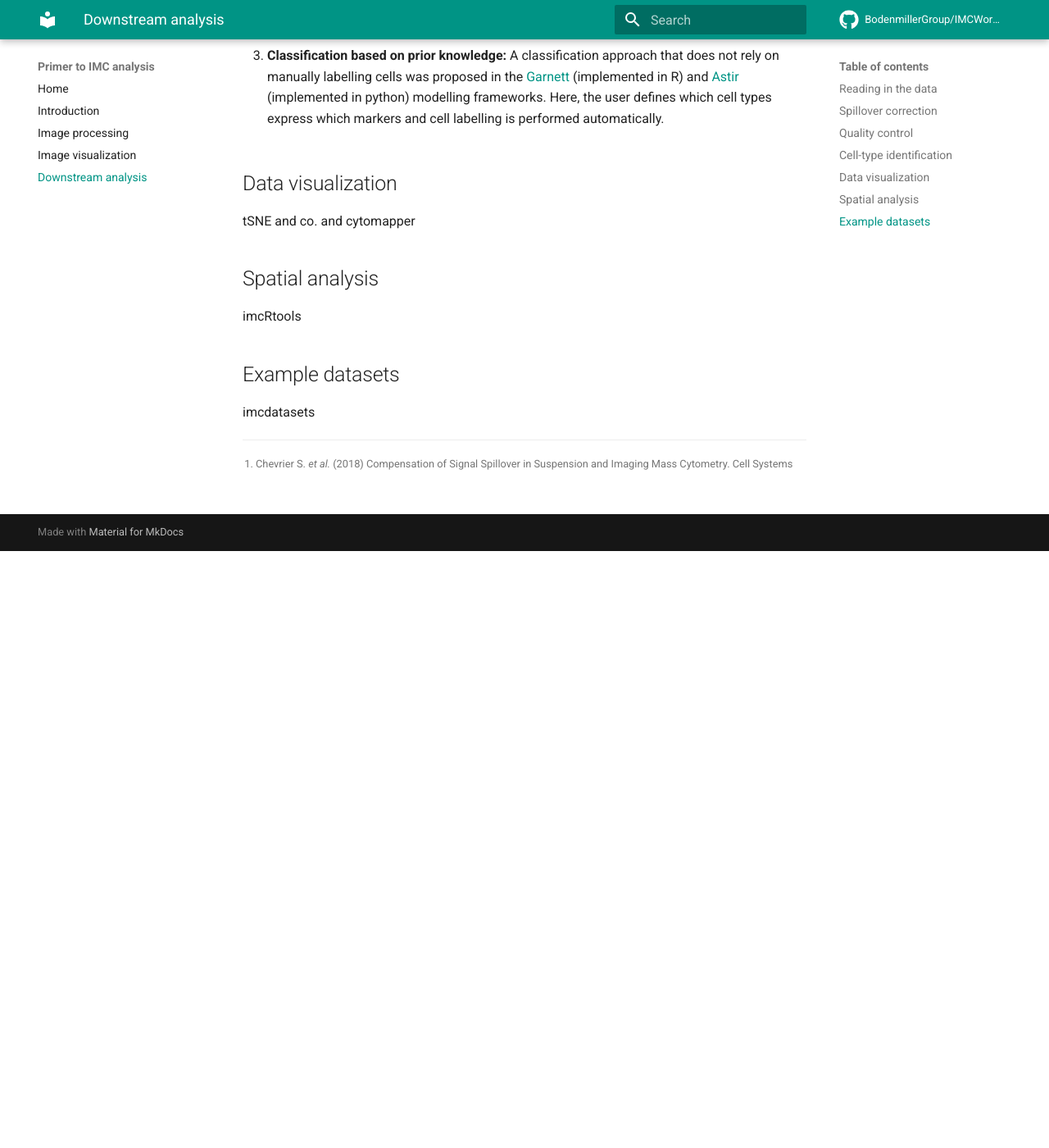
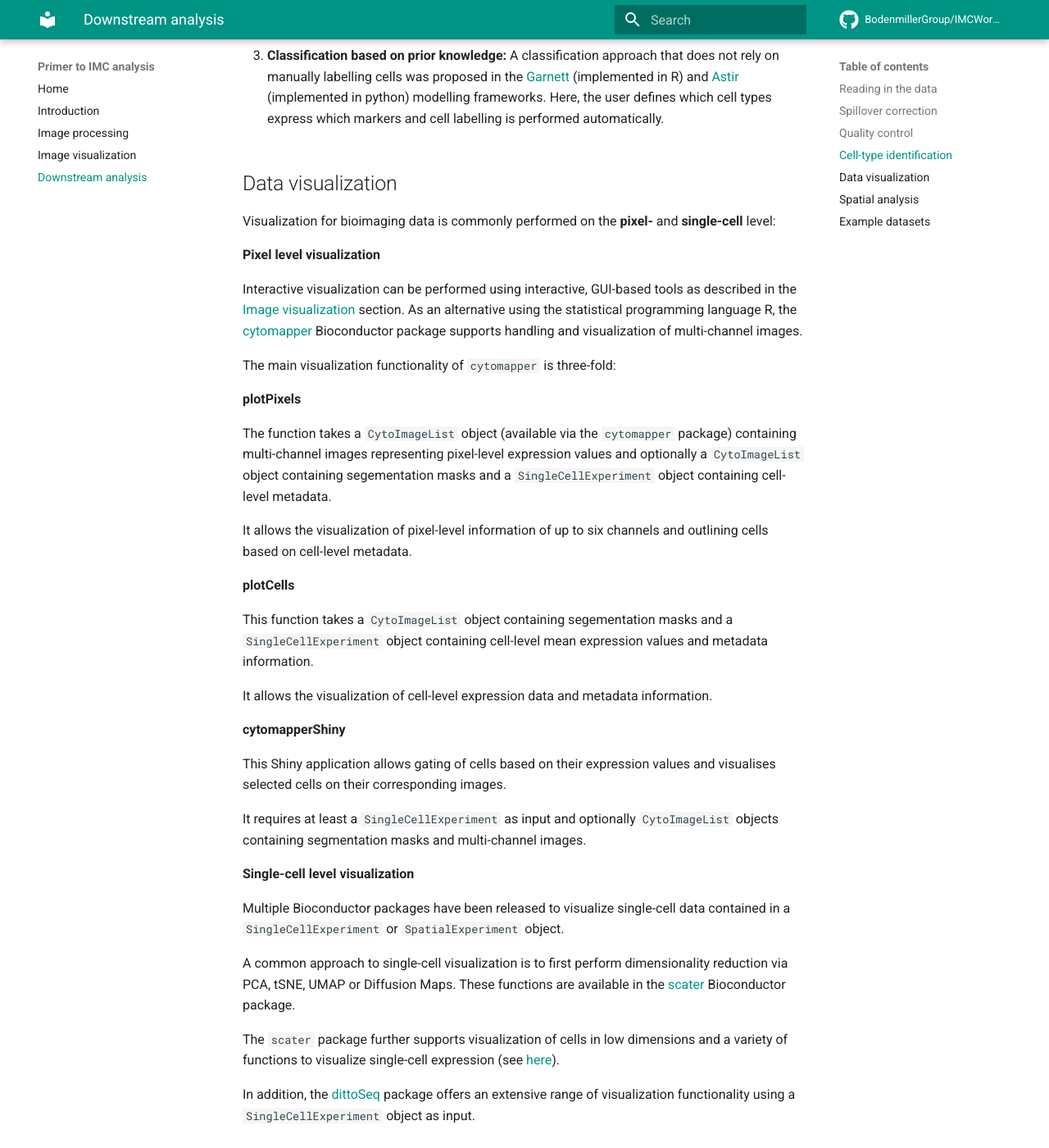
Before and after one commit to BodenmillerGroup/IMCWorkflow, an MkDocs documentation site: the page built from docs/analysis.md, in a window 1280 px wide and 1400 px high, scrolled down 2200 px. Shown: the whole window at 82% size. Built offline with MkDocs 1.6.1 and Material for MkDocs 9.7.7, drawn with Linux system fonts in a browser that asks for light colours; comment, search, counter and statistics services are not loaded; before the commit the page ends 2872 px from its top, so only the background shows below that.

Commit message:
Added visualization section

```diff
--- a/docs/analysis.md
+++ b/docs/analysis.md
@@ -52,7 +52,43 @@ Here, we list three of the major approaches to identify cell types after reading
 
 ## Data visualization
 
-tSNE and co. and cytomapper
+Visualization for bioimaging data is commonly performed on the **pixel-** and **single-cell** level:
+
+__Pixel level visualization__
+
+Interactive visualization can be performed using interactive, GUI-based tools as described in the [Image visualization](viewers.md) section.
+As an alternative using the statistical programming language R, the [cytomapper](https://github.com/BodenmillerGroup/cytomapper) Bioconductor package supports handling and visualization of multi-channel images.
+
+The main visualization functionality of `cytomapper` is three-fold:
+
+**plotPixels**
+
+The function takes a `CytoImageList` object (available via the `cytomapper` package) containing multi-channel images representing pixel-level expression values and optionally a `CytoImageList` object containing segementation masks and a `SingleCellExperiment` object containing cell-level metadata.
+
+It allows the visualization of pixel-level information of up to six channels and outlining cells based on cell-level metadata.
+
+**plotCells**
+
+This function takes a `CytoImageList` object containing segementation masks and a `SingleCellExperiment` object containing cell-level mean expression values and metadata information.
+
+It allows the visualization of cell-level expression data and metadata information.
+
+**cytomapperShiny**
+
+This Shiny application allows gating of cells based on their expression values and visualises selected cells on their corresponding images.
+
+It requires at least a `SingleCellExperiment` as input and optionally `CytoImageList` objects containing segmentation masks and multi-channel images.
+
+__Single-cell level visualization__
+
+Multiple Bioconductor packages have been released to visualize single-cell data contained in a `SingleCellExperiment` or `SpatialExperiment` object.
+
+A common approach to single-cell visualization is to first perform dimensionality reduction via PCA, tSNE, UMAP or Diffusion Maps.
+These functions are available in the [scater](https://bioconductor.org/packages/release/bioc/html/scater.html) Bioconductor package.
+
+The `scater` package further supports visualization of cells in low dimensions and a variety of functions to visualize single-cell expression (see [here](https://bioconductor.org/packages/release/bioc/vignettes/scater/inst/doc/overview.html#3_Visualizing_expression_values)).
+
+In addition, the [dittoSeq](https://www.bioconductor.org/packages//release/bioc/html/dittoSeq.html) package offers an extensive range of visualization functionality using a `SingleCellExperiment` object as input.
 
 ## Spatial analysis
 
```
